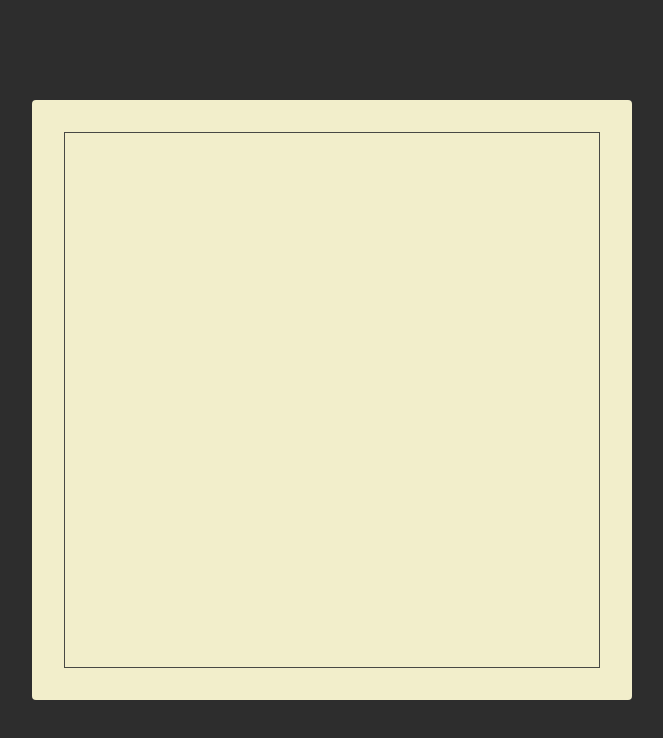
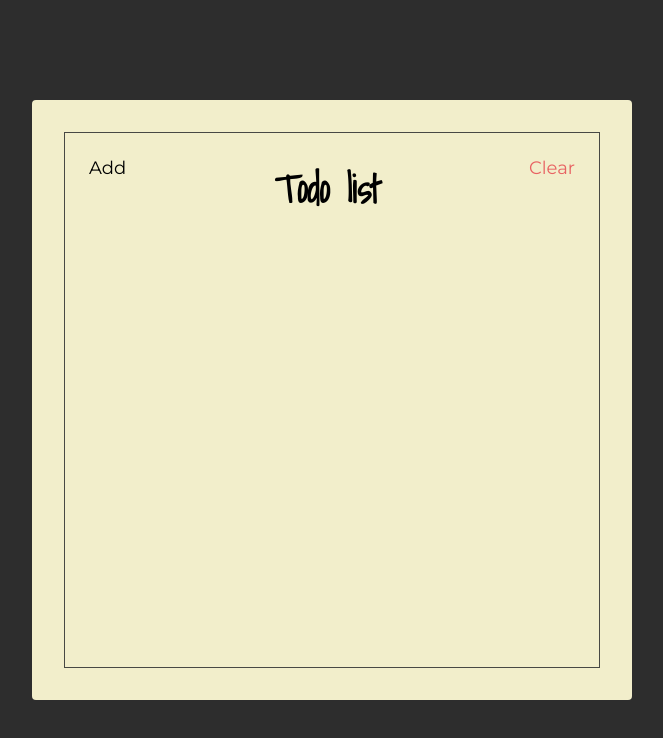
Before and after one commit to RoyyanM/react-course, a website: page index.html in a window 1280 px wide. Shown: the whole page, without its empty margins (308-971 px from the left). Drawn offline with Linux system fonts and the light colour scheme.

Commit message:
Creating header section

```diff
--- a/index.html
+++ b/index.html
@@ -13,7 +13,13 @@
   </head>
   <body>
     <div class="container">
-      <div class="frame"></div>
+      <div class="frame">
+        <div class="header">
+          <button class="header-btn">Add</button>
+          <h1 class="header-title">Todo list</h1>
+          <button class="header-btn main-red-color">Clear</button>
+        </div>
+      </div>
     </div>
   </body>
 </html>
--- a/style.css
+++ b/style.css
@@ -1,5 +1,13 @@
 * {
   box-sizing: border-box;
+}
+
+:root {
+  --main-red-color: #e86262;
+}
+
+.main-red-color {
+  color: var(--main-red-color);
 }
 
 html {
@@ -36,4 +44,29 @@ html {
 .frame {
   border: 1px solid #484844;
   height: 100%;
+
+  display: flex;
+  flex-direction: column;
 }
+
+.header {
+  display: flex;
+  align-items: flex-start;
+}
+
+.header-title {
+  flex: 1;
+  text-align: center;
+  font-size: 3.8rem;
+  font-family: "Shadows Into Light", cursive;
+}
+
+.header-btn {
+  font-size: 1.8rem;
+  font-family: "Montserrat", sans-serif;
+
+  padding: 24px;
+  background: unset;
+  border: unset;
+  outline: unset;
+}
```
